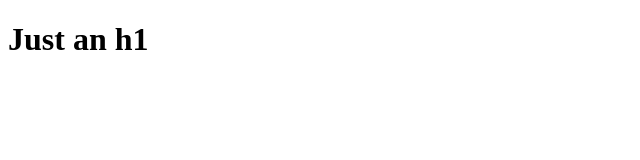
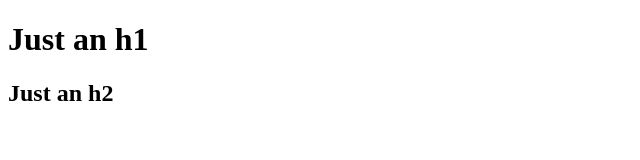
Before and after one commit to hadifayazi/githubChallenge1, a plain HTML site: page index.html in a window 1280 px wide. Shown: the whole page, without its empty margins (0-640 px from the left). Drawn offline with Linux system fonts and the light colour scheme.

Commit message:
adding an h2

```diff
--- a/index.html
+++ b/index.html
@@ -8,5 +8,6 @@
 </head>
 <body>
     <h1>Just an h1</h1>
+    <h2>Just an h2</h2>
 </body>
 </html>
```
